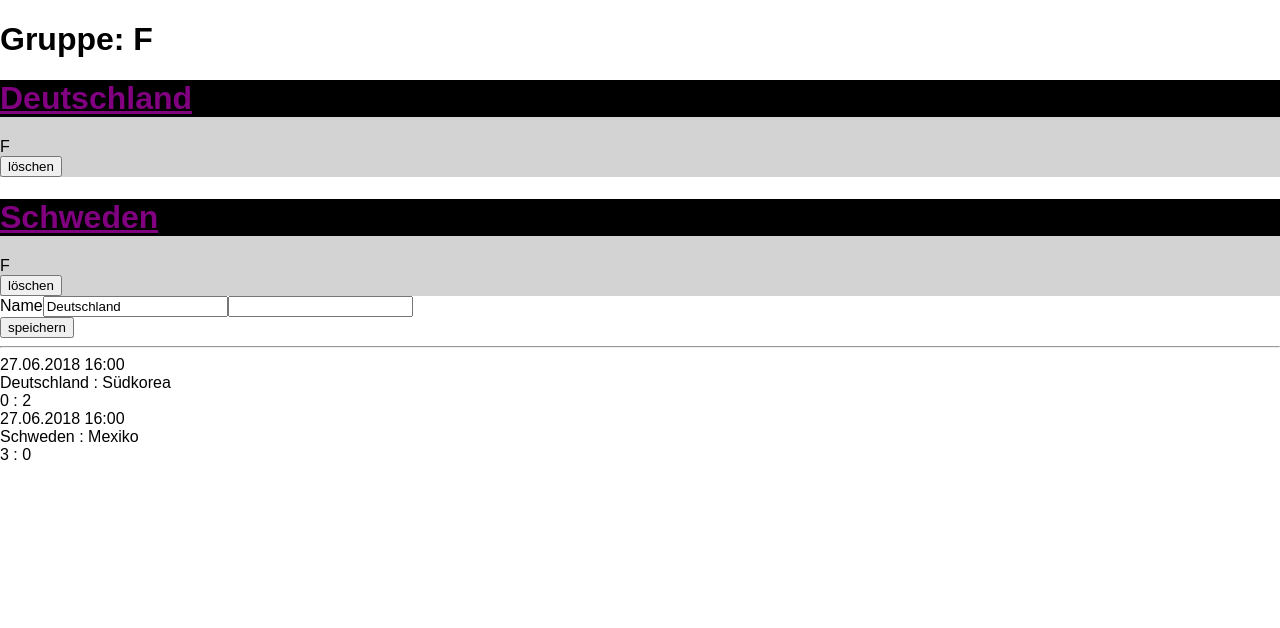
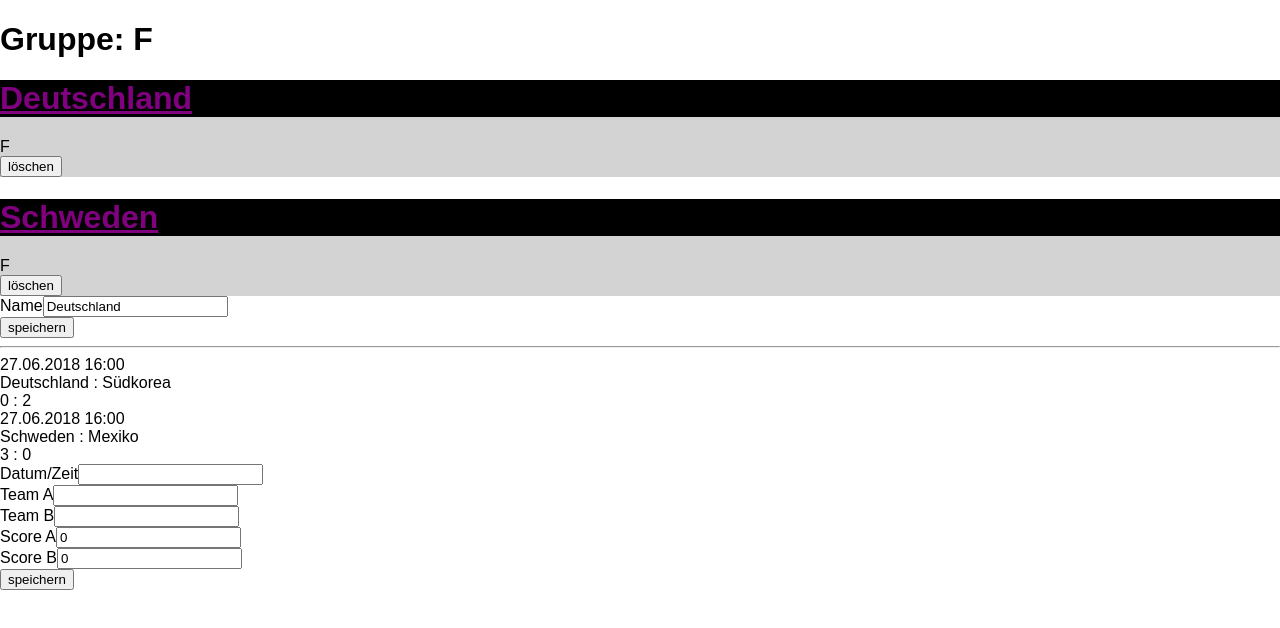
Before and after one commit to sspringer82/dwx-react, a React (Create React App) app: page / in a window 1280 px wide. Shown: the top 628 px of the page. Built offline with nearby package versions, Linux system fonts and the light colour scheme.

Commit message:
matchForm

```diff
--- /dev/null
+++ b/src/MatchForm.js
@@ -0,0 +1,64 @@
+import React, { Component } from 'react';
+
+export class MatchForm extends Component {
+  state = {
+    date: '',
+    teamA: '',
+    teamB: '',
+    scoreA: 0,
+    scoreB: 0,
+  };
+
+  handleChange(event) {
+    this.setState({
+      [event.target.name]: event.target.value,
+    });
+  }
+
+  handleSubmit(event) {
+    event.preventDefault();
+    this.props.onSubmit(this.state);
+    this.setState({ date: '', teamA: '', teamB: '', scoreA: 0, scoreB: 0 });
+  }
+
+  render() {
+    return (
+      <form
+        onSubmit={event => this.handleSubmit(event)}
+        onChange={event => this.handleChange(event)}
+      >
+        <div>
+          <label htmlFor="name">Datum/Zeit</label>
+          <input type="text" name="date" id="date" value={this.state.date} />
+        </div>
+        <div>
+          <label htmlFor="name">Team A</label>
+          <input type="text" name="teamA" id="teamA" value={this.state.teamA} />
+        </div>
+        <div>
+          <label htmlFor="name">Team B</label>
+          <input type="text" name="teamB" id="teamB" value={this.state.teamB} />
+        </div>
+        <div>
+          <label htmlFor="name">Score A</label>
+          <input
+            type="text"
+            name="scoreA"
+            id="scoreA"
+            value={this.state.scoreA}
+          />
+        </div>
+        <div>
+          <label htmlFor="name">Score B</label>
+          <input
+            type="text"
+            name="scoreB"
+            id="scoreB"
+            value={this.state.scoreB}
+          />
+        </div>
+        <button>speichern</button>
+      </form>
+    );
+  }
+}
--- a/src/Matches.js
+++ b/src/Matches.js
@@ -1,5 +1,6 @@
 import React, { Component } from 'react';
 import { Match } from './Match';
+import { MatchForm } from './MatchForm';
 
 export class Matches extends Component {
   state = {
@@ -29,12 +30,21 @@
     });
   }
 
+  handleSubmit(match) {
+    this.setState(prevState => {
+      const matchesClone = [...prevState.matches];
+      matchesClone.push(match);
+      return { matches: matchesClone };
+    });
+  }
+
   render() {
     return (
       <div>
         {this.state.matches.map(match => (
           <Match key={match.date + match.teamA} {...match} />
         ))}
+        <MatchForm onSubmit={match => this.handleSubmit(match)} />
       </div>
     );
   }
--- a/src/Team.js
+++ b/src/Team.js
@@ -4,7 +4,6 @@
 import { Headline } from './styles';
 
 export const Team = ({ name, group = 'F', onDelete }) => {
-  const color = 'blue';
   const className = 'team';
 
   return (
--- a/src/TeamForm.js
+++ b/src/TeamForm.js
@@ -27,7 +27,6 @@
         <div>
           <label htmlFor="name">Name</label>
           <input type="text" name="name" id="name" value={this.state.name} />
-          <input type="text" name="group" id="group" value={this.state.group} />
         </div>
         <button>speichern</button>
       </form>
```
